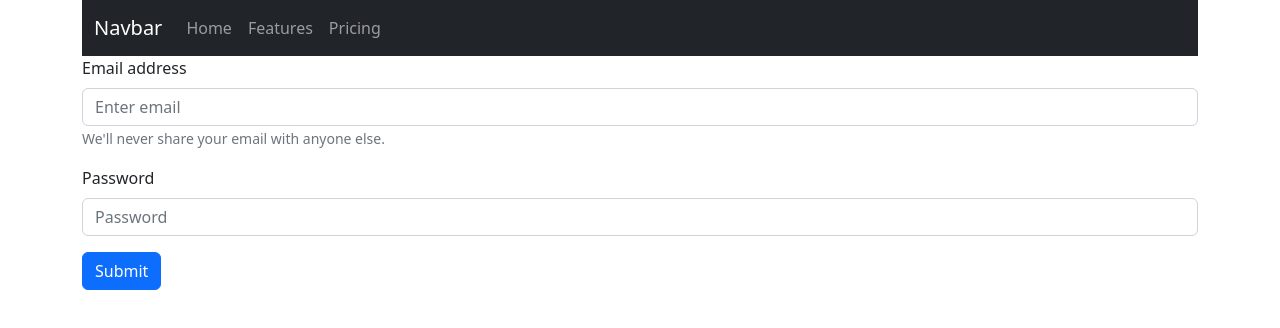
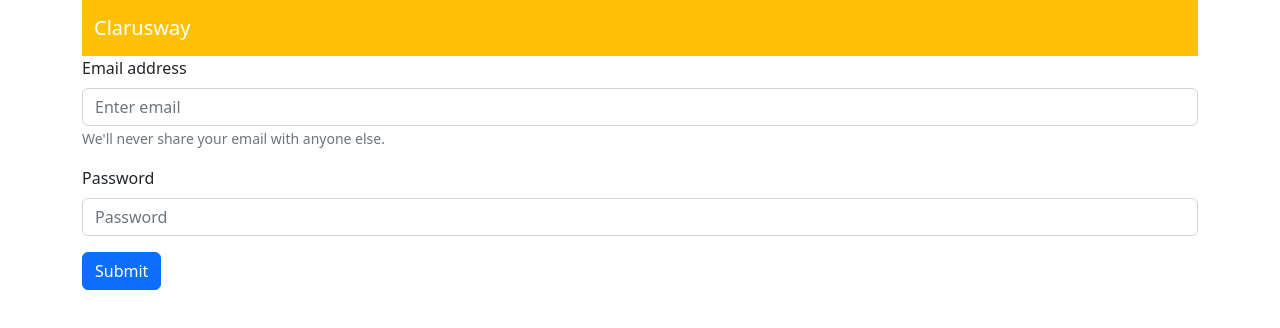
Before and after one commit to tceyhan/react-06-github-followers-app, a React (Create React App) app: page / in a window 1280 px wide. Shown: the top 328 px of the page. Built offline with nearby package versions, Linux system fonts and the light colour scheme.

Commit message:
navbar css added

```diff
--- a/src/App.css
+++ b/src/App.css
@@ -2,37 +2,14 @@
   text-align: center;
 }
 
-.App-logo {
-  height: 40vmin;
-  pointer-events: none;
+a{
+  text-decoration: none;
+  color: #666;
+  padding: 1rem;
 }
-
-@media (prefers-reduced-motion: no-preference) {
-  .App-logo {
-    animation: App-logo-spin infinite 20s linear;
-  }
+a:hover{
+  text-decoration: none;
+  color: #666;
+  padding: 1rem;
+  font-size: 1.2rem;
 }
-
-.App-header {
-  background-color: #282c34;
-  min-height: 100vh;
-  display: flex;
-  flex-direction: column;
-  align-items: center;
-  justify-content: center;
-  font-size: calc(10px + 2vmin);
-  color: white;
-}
-
-.App-link {
-  color: #61dafb;
-}
-
-@keyframes App-logo-spin {
-  from {
-    transform: rotate(0deg);
-  }
-  to {
-    transform: rotate(360deg);
-  }
-}
--- a/src/components/NavBar.jsx
+++ b/src/components/NavBar.jsx
@@ -1,19 +1,29 @@
+import { useState } from 'react';
 import Container from 'react-bootstrap/Container';
 import Nav from 'react-bootstrap/Nav';
 import Navbar from 'react-bootstrap/Navbar';
+import { NavLink } from 'react-router-dom';
 
 const NavBar = () => {
+  const [isOpen, setIsOpen] = useState(sessionStorage.getItem("email") || false)
+
+  const handleClick = () => {
+    setIsOpen(false)
+    sessionStorage.clear()
+  }
+
   return (
     <div>
-      <Navbar bg="dark" variant="dark">
-        <Container>
-          <Navbar.Brand href="#home">Navbar</Navbar.Brand>
+      <Navbar bg="warning" variant="dark">
+        {isOpen ? (<Container>
+          <Navbar.Brand href="">Clarusway</Navbar.Brand>
           <Nav className="me-auto">
-            <Nav.Link href="#home">Home</Nav.Link>
-            <Nav.Link href="#features">Features</Nav.Link>
-            <Nav.Link href="#pricing">Pricing</Nav.Link>
+            <NavLink to="/home">Home</NavLink>
+            <NavLink to="about">About</NavLink>
+            <NavLink to="/" onClick={handleClick}>Logout</NavLink>
           </Nav>
-        </Container>
+        </Container>) : (<Container>
+          <Navbar.Brand href="">Clarusway</Navbar.Brand></Container>)}
       </Navbar>
     </div>
   )
```
